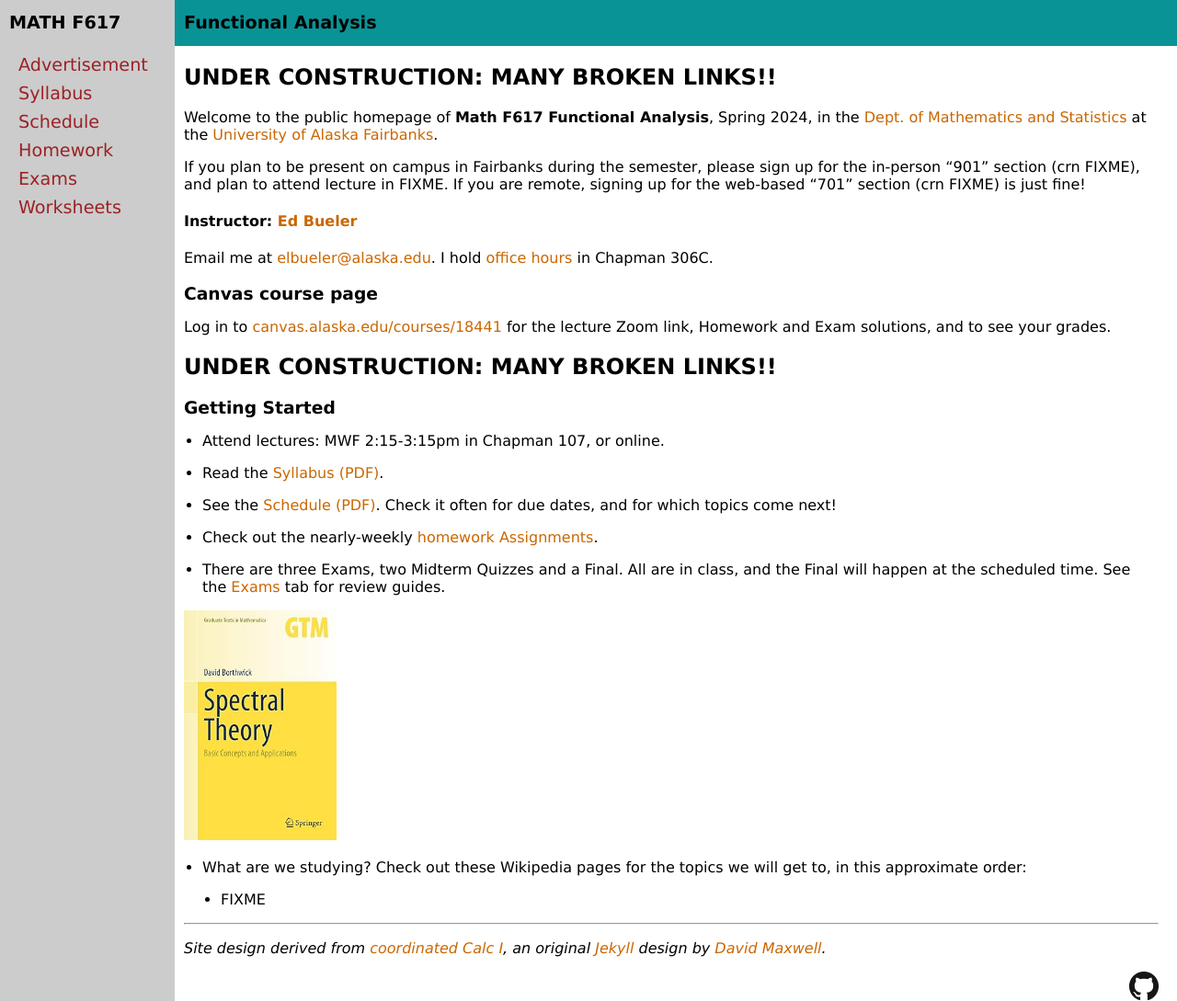
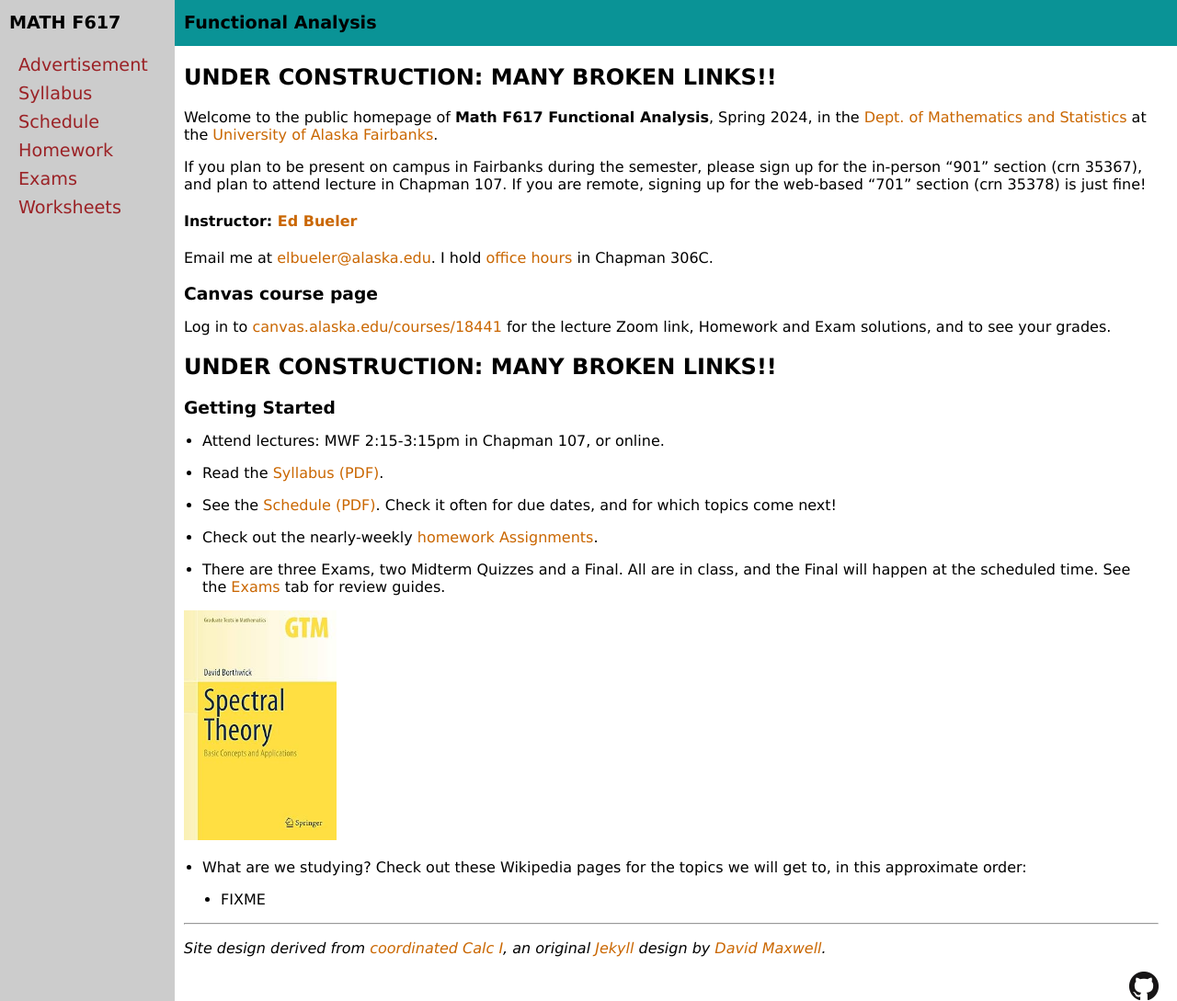
Before and after one commit to bueler/numerical, a Jekyll site: the page built from index.md, in a window 1280 px wide and 1089 px high. Shown: the whole window at 92% size. Built offline with Jekyll 4.4.1, drawn with Linux system fonts in a browser that asks for light colours.

```diff
--- a/index.md
+++ b/index.md
@@ -7,7 +7,7 @@ title: Bueler's Math F617 in Spring 2024 at UAF
 
 Welcome to the public homepage of **Math F617 Functional Analysis**, Spring 2024, in the [Dept. of Mathematics and Statistics](http://www.uaf.edu/dms/) at the [University of Alaska Fairbanks](http://www.uaf.edu/).
 
-If you plan to be present on campus in Fairbanks during the semester, please sign up for the in-person "901" section (crn FIXME), and plan to attend lecture in FIXME.  If you are remote, signing up for the web-based "701" section (crn FIXME) is just fine!
+If you plan to be present on campus in Fairbanks during the semester, please sign up for the in-person "901" section (crn 35367), and plan to attend lecture in Chapman 107.  If you are remote, signing up for the web-based "701" section (crn 35378) is just fine!
 
 #### Instructor:  [Ed Bueler](http://bueler.github.io/)
 
```
Also changed, not shown: exams.md (+1 -1 lines), homework.md (+1 -1 lines).
